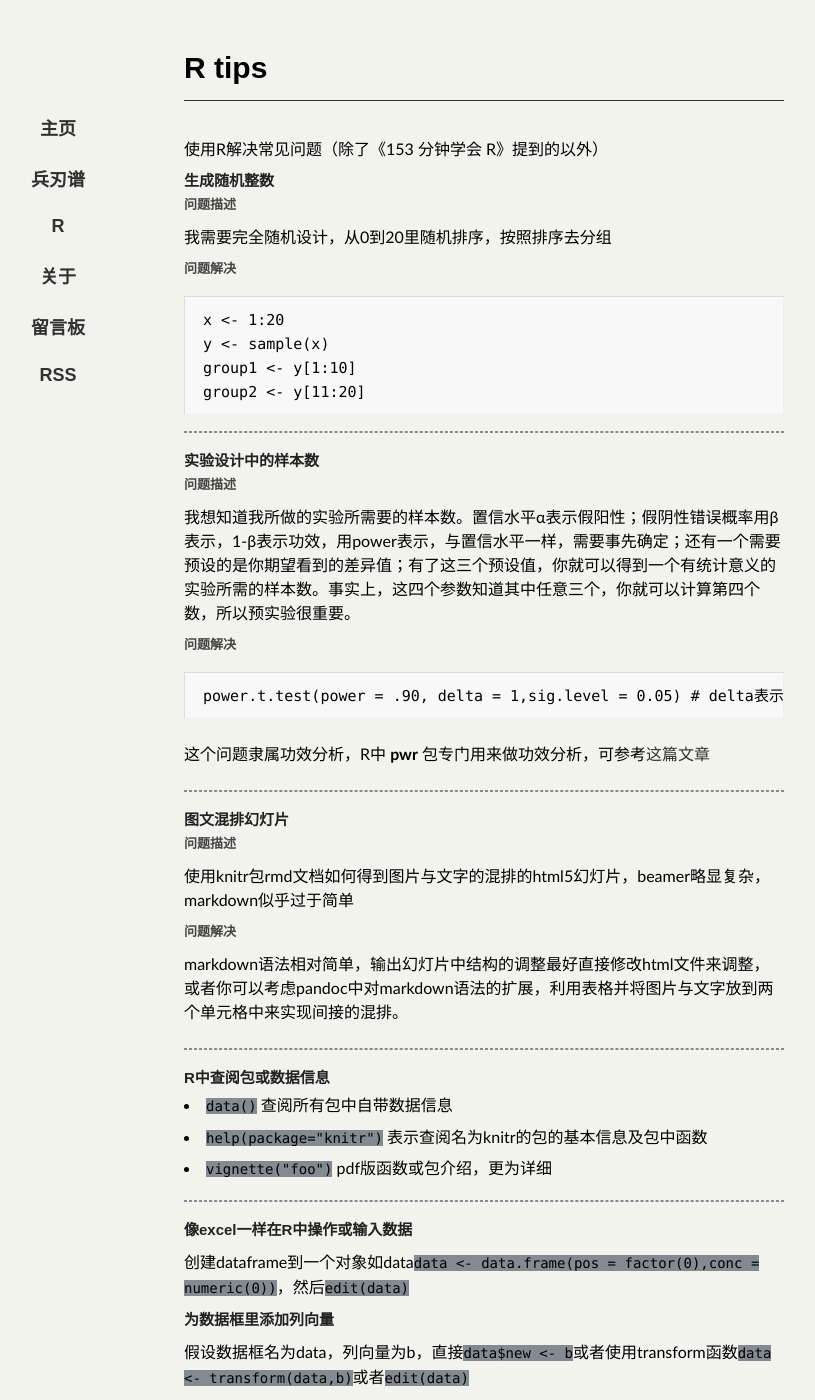
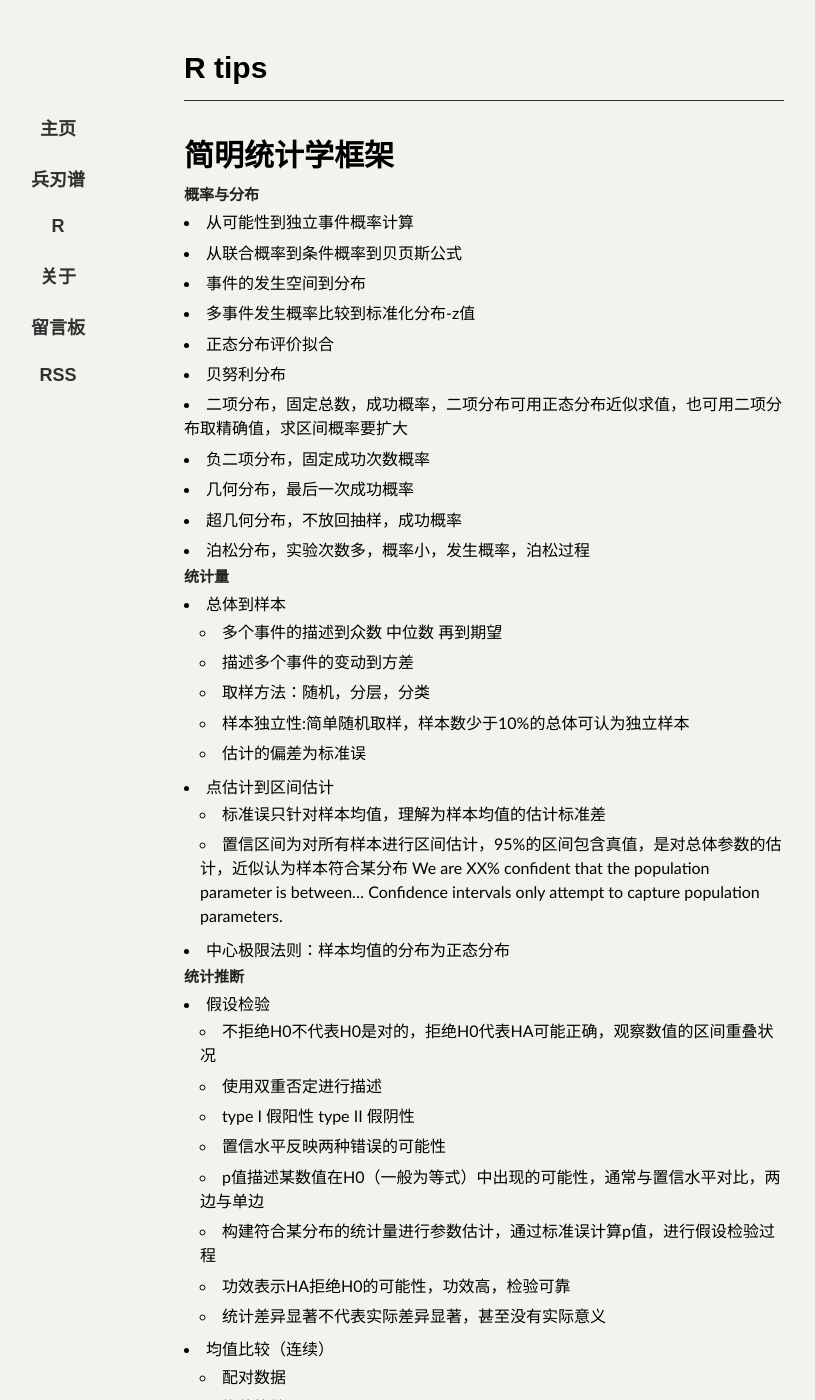
Before and after one commit to yufree/blogcn, a Jekyll site: the page built from Rtips/index.md, in a window 1280 px wide and 1400 px high. Shown: the whole window, without its empty margins (156-971 px from the left). Built offline with Jekyll 4.4.1, drawn with Linux system fonts in a browser that asks for light colours; some web fonts are replaced; comment, search, counter and statistics services are not loaded; some of the changed text lies outside the part shown.

```diff
--- a/Rtips/index.md
+++ b/Rtips/index.md
@@ -3,7 +3,79 @@ layout: post
 title: R tips
 ---
 
-使用R解决常见问题（除了《153 分钟学会 R》提到的以外）
+# 简明统计学框架
+
+## 概率与分布
+
+- 从可能性到独立事件概率计算
+- 从联合概率到条件概率到贝页斯公式
+- 事件的发生空间到分布
+- 多事件发生概率比较到标准化分布-z值
+- 正态分布评价拟合
+- 贝努利分布
+- 二项分布，固定总数，成功概率，二项分布可用正态分布近似求值，也可用二项分布取精确值，求区间概率要扩大
+- 负二项分布，固定成功次数概率
+- 几何分布，最后一次成功概率
+- 超几何分布，不放回抽样，成功概率
+- 泊松分布，实验次数多，概率小，发生概率，泊松过程
+
+## 统计量
+
+- 总体到样本
+  - 多个事件的描述到众数 中位数 再到期望
+  - 描述多个事件的变动到方差
+  - 取样方法：随机，分层，分类
+  - 样本独立性:简单随机取样，样本数少于10%的总体可认为独立样本
+  - 估计的偏差为标准误
+- 点估计到区间估计
+  - 标准误只针对样本均值，理解为样本均值的估计标准差
+  - 置信区间为对所有样本进行区间估计，95%的区间包含真值，是对总体参数的估计，近似认为样本符合某分布
+    We are XX% confident that the population parameter is between...
+    Confidence intervals only attempt to capture population parameters.
+- 中心极限法则：样本均值的分布为正态分布
+
+## 统计推断
+
+- 假设检验
+  - 不拒绝H0不代表H0是对的，拒绝H0代表HA可能正确，观察数值的区间重叠状况
+  - 使用双重否定进行描述
+  - type I 假阳性 type II 假阴性
+  - 置信水平反映两种错误的可能性
+  - p值描述某数值在H0（一般为等式）中出现的可能性，通常与置信水平对比，两边与单边
+  - 构建符合某分布的统计量进行参数估计，通过标准误计算p值，进行假设检验过程
+  - 功效表示HA拒绝H0的可能性，功效高，检验可靠
+  - 统计差异显著不代表实际差异显著，甚至没有实际意义
+- 均值比较（连续）
+  - 配对数据
+  - 均值比较
+  - t分布与自由度及小样本均值的标准误估计
+  - 样本均值的t检验
+  - 多组数据均值的方差分析与F检验
+  - 多重比较的假阳性问题
+- 比例比较（计数）
+  - 比例检验，计算基于H0的标准误，计算z值，计算p值，可反推样品量
+  - 比例差异检验，H0为比例相等，估计混合概率，计算标准误进行检验
+  - 记分检验与Wald检验
+- 优度拟合
+  - 分布检验到卡方检验
+- 独立性检验
+- 精确检验
+
+## 线性模型
+
+- 变量关系到线性回归到线性诊断
+- 参数估计到关系解释
+- 多元回归
+- 模型选择
+- 方差分析
+- 非线性模型
+- logistic模型
+
+# 使用R解决常见问题（除了《153 分钟学会 R》提到的以外）
+
+## 图例颜色填充失灵
+
+pch从21到25均可用背景色填充，但在legend里设置bg会与图例背景中bg冲突，需要指明pt.bg才可以
 
 ## 生成随机整数
 
```
Also changed, not shown: _posts/2014-03-02-haze.md (added, +117 -0 lines).
